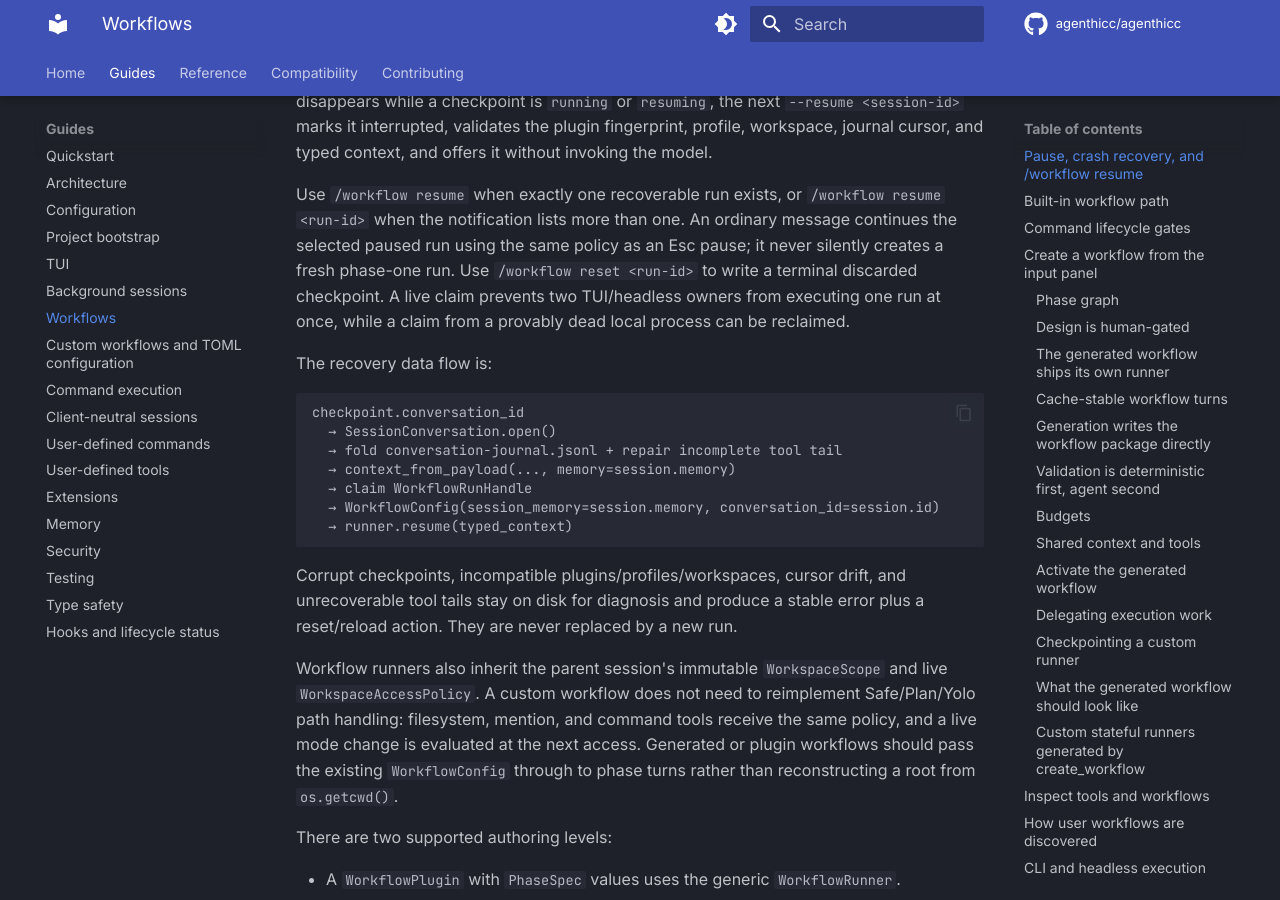
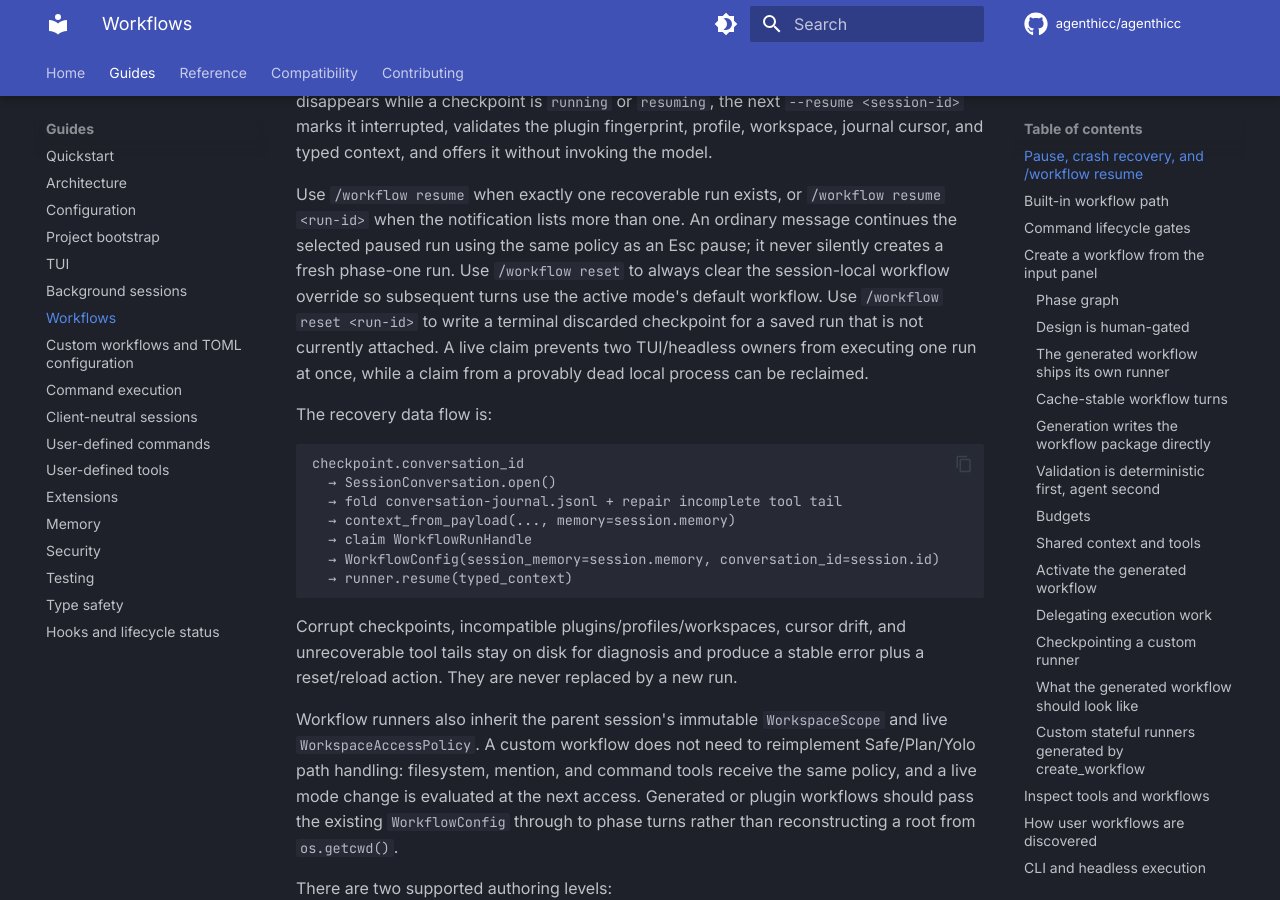
Before and after one commit to jymchng/agenthicc, an MkDocs documentation site: the page built from docs/guides/workflows.md, in a window 1280 px wide and 900 px high, scrolled down 581 px. Built offline with MkDocs 1.6.1 and Material for MkDocs 9.7.7, drawn with Linux system fonts in a browser that asks for light colours; comment, search, counter and statistics services are not loaded; some of the changed text lies outside the part shown.

Commit message:
feat: • Implemented.   - /workflow reset now always clears the session workflow     override and returns subsequent turns to the active mode’s     default.   - Recovery records no longer block this reset.   - Paused handles still get discarded safely; /workflow reset     <run-id> retains explicit checkpoint-discard behavior.   - Added regression coverage and updated workflow/CLI     documentation.   Validation passed:   - Reset regression test   - 16 workflow recovery/completion tests   - Ruff and diff checks   The full TUI test file remains partially blocked by the   sandbox’s read-only session-service path; mypy is blocked by an  environment NumPy/Python-version mismatch.

```diff
--- a/docs/guides/workflows.md
+++ b/docs/guides/workflows.md
@@ -27,9 +27,12 @@ Use `/workflow resume` when exactly one recoverable run exists, or
 `/workflow resume <run-id>` when the notification lists more than one. An
 ordinary message continues the selected paused run using the same policy as an
 Esc pause; it never silently creates a fresh phase-one run. Use
-`/workflow reset <run-id>` to write a terminal discarded checkpoint. A live
-claim prevents two TUI/headless owners from executing one run at once, while a
-claim from a provably dead local process can be reclaimed.
+`/workflow reset` to always clear the session-local workflow override so
+subsequent turns use the active mode's default workflow. Use
+`/workflow reset <run-id>` to write a terminal discarded checkpoint for a
+saved run that is not currently attached. A live claim prevents two
+TUI/headless owners from executing one run at once, while a claim from a
+provably dead local process can be reclaimed.
 
 The recovery data flow is:
 
@@ -387,9 +390,9 @@ checkpointed; `create_workflow` resumes its typed outer-loop state rather than
 silently restarting DESIGN. This includes generated custom workflows that
 pass codec validation and re-enter their saved dispatch loop; a generated
 `resume()` that calls `run(intent)` is rejected. Use `/workflow resume` to
-continue a paused or interrupted run,
-or `/workflow reset` to write a terminal discarded record and return to the
-active mode's default workflow.
+continue a paused or interrupted run. `/workflow reset` returns subsequent
+turns to the active mode's default workflow; use `/workflow reset <run-id>`
+when an unattached saved run also needs an auditable discarded record.
 
 Usage accounting is inherited in the same way. The session supplies one
 `UsageLedger` through `WorkflowConfig`; the standard `_run_agent_turn()` phase
```
Also changed, not shown: docs/reference/cli.md (+2 -1 lines), 2 other files.
